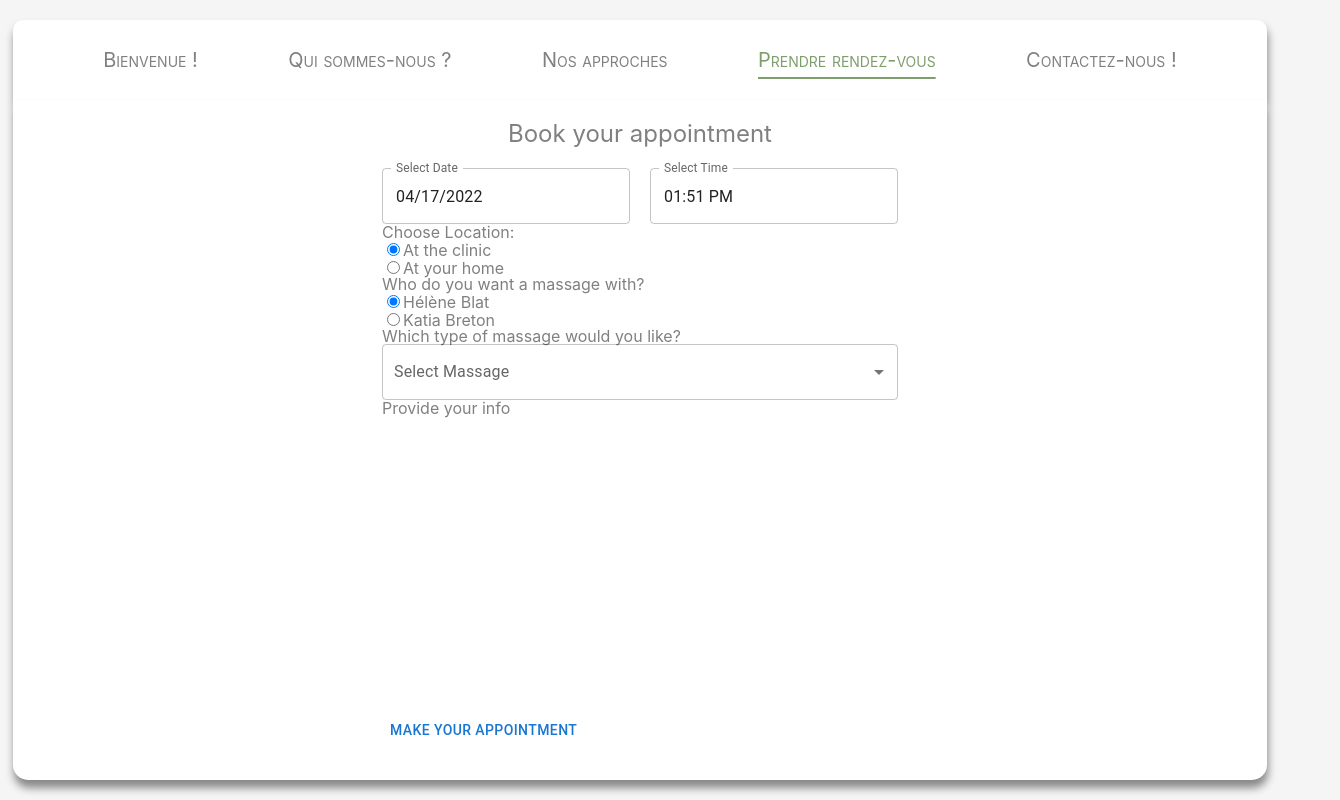
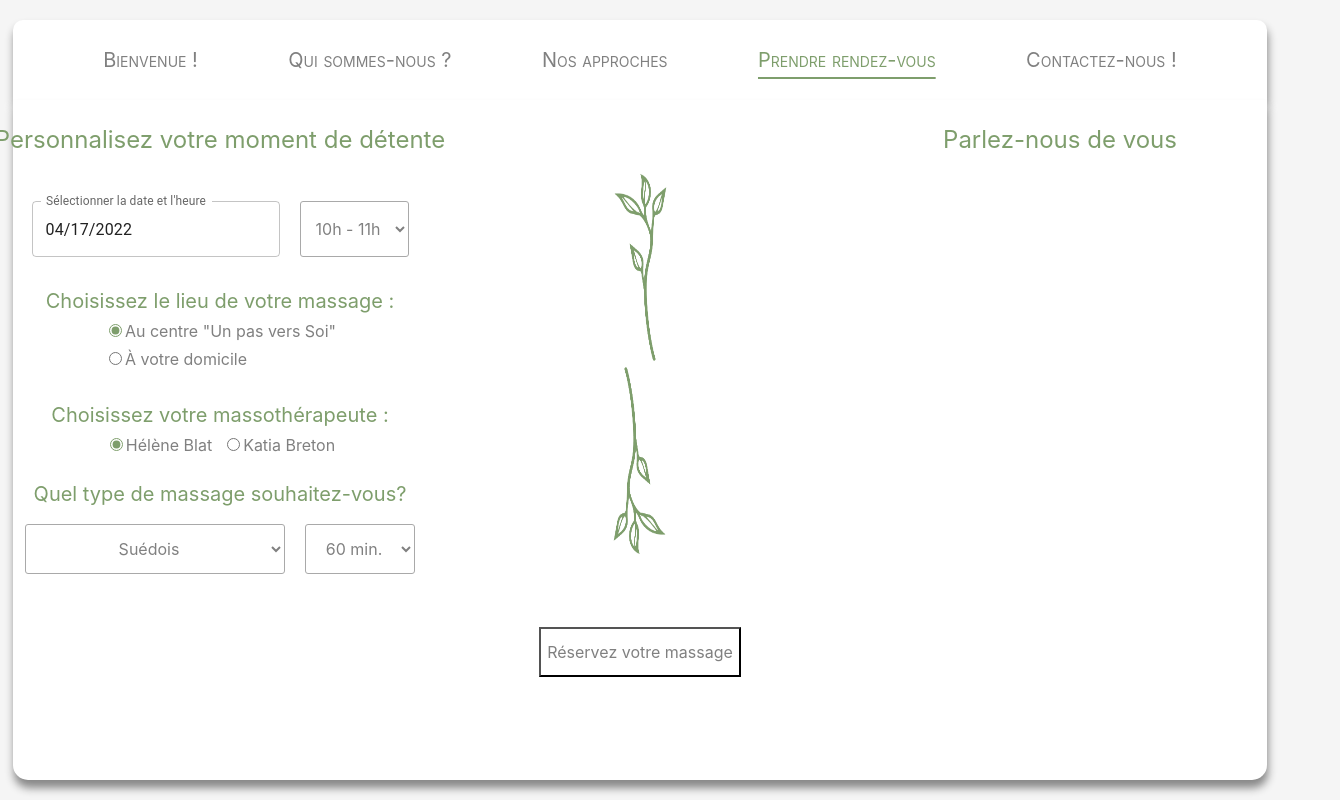
Before and after one commit to onimal/concordia-final-project-HBMT, a React (Create React App) app in the folder frontend/: page /appointment in a window 1280 px wide. Shown: the whole page, 1340 px wide, since content can reach past the window. Built offline with nearby package versions, Linux system fonts and the light colour scheme.

Commit message:
BookingSystem-03

```diff
--- a/frontend/src/Bio.js
+++ b/frontend/src/Bio.js
@@ -13,6 +13,8 @@ const Bio = () => {
 
 const Wrapper = styled.div`
 
+    width: 100vw;
+    min-width: 640px;
     display: flex;
     justify-content: center;
 `
--- a/frontend/src/BookingSystem/Appointment.js
+++ b/frontend/src/BookingSystem/Appointment.js
@@ -3,14 +3,16 @@ import { useEffect, useState } from "react";
 import styled from "styled-components";
 import moment from "moment";
 
+import plante from "../assets/plante.png"
+import plante2 from "../assets/plante2.png"
+
 
 import {AdapterMoment} from "@mui/x-date-pickers/AdapterMoment";
 import {LocalizationProvider} from "@mui/x-date-pickers/LocalizationProvider";
 import {DatePicker} from "@mui/x-date-pickers/DatePicker";
-import {TimePicker} from "@mui/x-date-pickers/TimePicker";
 import TextField from "@mui/material/TextField";
-import Button from "@mui/material/Button"
-import { FormControl, InputLabel, MenuItem, Select } from "@mui/material";
+
+
 
 
 
@@ -19,15 +21,23 @@ const Appointment = () => {
     const [status, setStatus] = useState("loading");
 
     const [selectedDate, setSelectedDate] = useState(new Date());
+    const [selectedSlot, setSelectedSlot] = useState("100");
     const [selectedLocation, setSelectedLocation] = useState("Clinic");
     const [selectedTherapist, setSelectedTherapist] = useState("Hélène Blat");
     const [selectedMassageType, setSelectedMassageType] = useState("");
+    const [selectedDuration, setSelectedDuration] = useState("");
 
     const appointmentDate = moment(selectedDate).format('MMMM Do YYYY, h:mm a')
 
+    //console.log(selectedSlot)
 
     const handleDateChange = (date) => {
         setSelectedDate(date._d);
+    }
+
+    const handleSlotChange = (event) => {
+        setSelectedSlot(event.target.value);
+
     }
 
     const handleLocationChange = (event) => {
@@ -42,7 +52,9 @@ const Appointment = () => {
         setSelectedMassageType(event.target.value);
     }
 
-
+    const handleDurationChange = (event) => {
+        setSelectedDuration(event.target.value);
+    }
 
 
     const submitNewAppointment = () => {
@@ -71,9 +83,11 @@ const Appointment = () => {
             body: JSON.stringify({
 
                 date: appointmentDate,
+                slot: selectedSlot,
                 location: selectedLocation,
                 therapist: selectedTherapist,
                 massagetype: selectedMassageType,
+                duration: selectedDuration
             })
 
         })
@@ -88,55 +102,65 @@ const Appointment = () => {
 
     return (
         <Wrapper>
-            <CardWrapper>
-                <TitleArea>
-                <Title>Book your appointment</Title>
-                </TitleArea>
+            <MainArea>
+            <AppointmentArea>
+                <AppointmentWrapper>
+                    <AppointmentTitleArea>
+                        <AppointmentTitle>Personnalisez votre moment de détente</AppointmentTitle>
+                    </AppointmentTitleArea>
                     <SelectionArea>
                         <DateTimeArea>
                             <LocalizationProvider dateAdapter={AdapterMoment}>
                                 <DatePicker
-                                label="Select Date"
+                                    label="Sélectionner la date et l'heure"
                                     value={selectedDate}
                                     onChange={handleDateChange}
                                     minDate={moment()}
                                     showTodayButton={true}
                                     renderInput={(props) => <TextField {...props} />}
                                 />
-                            <TimePicker
-                                label="Select Time"
-                                value={selectedDate}
-                                onChange={handleDateChange}
-                                renderInput={(props) => <TextField {...props} />}
-                            />
+                                <TimePickerSelect onChange={handleSlotChange}>
+                                    <TimePickerOptGroup >
+                                        <TimePickerSlot01 value="100">10h - 11h</TimePickerSlot01>
+                                        <TimePickerSlot02 value="200">11h - 12h</TimePickerSlot02>
+                                        <TimePickerSlot03 value="300">12h - 13h</TimePickerSlot03>
+                                        <TimePickerSlot04 value="400">13h - 14h</TimePickerSlot04>
+                                        <TimePickerSlot05 value="500">14h - 15h</TimePickerSlot05>
+                                        <TimePickerSlot06 value="600">15h - 16h</TimePickerSlot06>
+                                        <TimePickerSlot07 value="700">16h - 17h</TimePickerSlot07>
+                                        <TimePickerSlot08 value="800">17h - 18h</TimePickerSlot08>
+                                        <TimePickerSlot09 value="900">18h - 19h</TimePickerSlot09>
+                                    </TimePickerOptGroup>
+                                </TimePickerSelect>
+
                             </LocalizationProvider>
                         </DateTimeArea>
                         <LocationArea onChange={handleLocationChange}>
-                        <p>Choose Location:</p>
+                            <p style={{fontSize:20,color:"#7e9e6c"}}>Choisissez le lieu de votre massage :</p>
                                 <LocationWrapper>
-                                <label>
+                                    <label style={{fontSize:16}}>
                                     <Clinic
                                         type="radio"
                                         name="Location"
                                         value="Clinic"
                                         defaultChecked
                                     />
-                                At the clinic
+                                    Au centre "Un pas vers Soi"
                                     </label>
-                                <label>
+                                    <label style={{fontSize:16}}>
                                     <Home
                                         type="radio"
                                         name="Location"
                                         value="Home"
                                     />
-                                At your home
+                                    À votre domicile
                                     </label>
                                 </LocationWrapper>
                         </LocationArea>
                         <TherapistArea onChange={handleTherapistChange}>
-                    <p>Who do you want a massage with?</p>
+                        <p style={{fontSize:20,color:"#7e9e6c"}}>Choisissez votre massothérapeute :</p>
                                 <TherapistWrapper>
-                                <label>
+                                    <label style={{fontSize:16}}>
                                     <FirstTherapist
                                         type="radio"
                                         name="Therapist"
@@ -145,7 +169,7 @@ const Appointment = () => {
                                     />
                                     Hélène Blat
                                     </label>
-                                <label>
+                                    <label style={{fontSize:16}}>
                                     <SecondTherapist
                                         type="radio"
                                         name="Therapist"
@@ -155,110 +179,269 @@ const Appointment = () => {
                                     </label>
                                 </TherapistWrapper>
                         </TherapistArea>
-                    <MassageTypeArea onChange={handleMassageTypeChange}>
-                    <p>Which type of massage would you like?</p>
-                        <FormControl fullWidth>
-                            <InputLabel variant="filled">Select Massage</InputLabel>
-                            <Select
-                                value={selectedMassageType}
-                                onChange={handleMassageTypeChange}
-                            >
-                                <MenuItem value={"Swedish"}>Swedish</MenuItem>
-                                <MenuItem value={"Californian"}>Californian</MenuItem>
-                                <MenuItem value={"Lomi-Lomi"}>Lomi-Lomi</MenuItem>
-
-                            </Select>
-                        </FormControl>
+                        <MassageTypeArea>
+                        <p style={{fontSize:20,color:"#7e9e6c"}}>Quel type de massage souhaitez-vous?</p>
+                                <MassageTypeWrapper>
+                                    <MassageTypeSelect>
+                                        <MassageTypeOptGroup onChange={handleMassageTypeChange}>
+                                            <Swedish value="swedish">Suédois</Swedish>
+                                            <Californian value="californian">Californien</Californian>
+                                            <LomiLomi value="lomi-lomi">Lomi-Lomi</LomiLomi>
+                                            <Drainage value="drainage">Drainage Lymphatique</Drainage>
+                                        </MassageTypeOptGroup>
+                                    </MassageTypeSelect>
+                                    <MassageDurationSelect>
+                                        <MassageDurationOptGroup onChange={handleDurationChange}>
+                                            <Sixty value="60">60 min.</Sixty>
+                                            <SeventyFive value="75">75 min.</SeventyFive>
+                                            <Ninety value="90">90 min.</Ninety>
+                                        </MassageDurationOptGroup>
+                                    </MassageDurationSelect>
+                                </MassageTypeWrapper>
                         </MassageTypeArea>
+                    </SelectionArea>
+                </AppointmentWrapper>
+                <SeparatorArea>
+                    <PlantImage src={plante} />
+                    <PlantImage2 src={plante2} />
+                </SeparatorArea>
                 <CustomerInfoArea>
-                    <p>Provide your info</p>
+                    <CustomerInfoWrapper>
+                        <CustomerTitleArea>
+                            <CustomerTitle>Parlez-nous de vous</CustomerTitle>
+                        </CustomerTitleArea>
+                    </CustomerInfoWrapper>
                 </CustomerInfoArea>
-                </SelectionArea>
+            </AppointmentArea>
             <ButtonsArea>
                 <BookButton
                     onClick={submitNewAppointment}
-                    >Make your appointment</BookButton>
+                >Réservez votre massage</BookButton>
             </ButtonsArea>
-            </CardWrapper>
+            </MainArea>
         </Wrapper>
     )
 
 };
 
+
+
 const Wrapper = styled.div`
-
+    width: 100vw;
+    min-width: 640px;
     display: flex;
     justify-content: center;
 `
-
-const CardWrapper = styled.div`
-
+const MainArea = styled.div`
     height: 85vh;
-    width: 98vw;
+    width: 98%;
     margin-top: 0px;
     border-radius: 0px 0px 15px 15px;
     background-color: white;
     box-shadow: 1px 8px 8px #888888;
     display: grid;
-    grid-template-rows: 10% 80% 10%;
+    justify-content: center;
+`
+
+const AppointmentArea = styled.div`
+
+    width: 1400px;
+    display: grid;
+    grid-template-columns: 40% 20% 40%;
+    justify-content: center;
+`
+
+const AppointmentWrapper = styled.div`
+    display: grid;
+    grid-template-rows: 15% 85%;
     justify-content: center;
 
 `
-const TitleArea = styled.div`
+const AppointmentTitleArea = styled.div`
     justify-self: center;
     align-self: center;
 `
-const Title = styled.p`
+const AppointmentTitle = styled.p`
     font-size: 24px;
-
+    color: #7e9e6c;
 `
 const SelectionArea = styled.div`
-
+    display: grid;
+    grid-template-rows: 100px 100px 100px 100px;
+    align-items: center;
 `
 const DateTimeArea = styled.div`
     display: flex;
+    justify-content: center;
     gap:20px;
 `
+const TimePickerOptGroup = styled.optgroup`
+    height: 100%;
+    font-size: 16px;
+
+`
+
+const TimePickerSelect = styled.select`
+    border-radius: 3px;
+    background: transparent;
+    border: solid 1px darkgray;
+    text-align-last: center;
+    :hover{
+        border-color: black;
+    }
+    :focus{
+        border-color: black;
+    }
+`
+const TimePickerSlot01 = styled.option``
+const TimePickerSlot02 = styled.option``
+const TimePickerSlot03 = styled.option``
+const TimePickerSlot04 = styled.option``
+const TimePickerSlot05 = styled.option``
+const TimePickerSlot06 = styled.option``
+const TimePickerSlot07 = styled.option``
+const TimePickerSlot08 = styled.option``
+const TimePickerSlot09 = styled.option``
+
 const LocationArea = styled.div`
-
+    display: flex;
+    flex-direction: column;
+    align-items: center;
+    gap: 10px;
 `
 const LocationWrapper = styled.div`
     display: flex;
     flex-direction: column;
+    gap: 10px;
+`
+
+const Clinic = styled.input`
+    accent-color: #7e9e6c;
+`
+const Home = styled.input`
+    accent-color: #7e9e6c;
+
+`
+const TherapistArea = styled.div`
+    display: flex;
+    flex-direction: column;
+    align-items: center;
+    gap: 10px;
+`
+const TherapistWrapper = styled.div`
+    display: flex;
+    flex-direction: row;
+    gap: 10px;
+`
+const FirstTherapist = styled.input`
+    accent-color: #7e9e6c;
+`
+const SecondTherapist = styled.input`
+    accent-color: #7e9e6c;
+`
+const MassageTypeArea = styled.div`
+
+    display: flex;
+    flex-direction: column;
+    align-items: center;
+    gap: 20px;
+`
+const MassageTypeWrapper = styled.div`
+    display: flex;
+    flex-direction: row;
+    gap: 20px;
+`
+const MassageTypeSelect = styled.select`
+
+    height: 50px;
+    width: 260px;
+    font-size: 16px;
+    border-radius: 3px;
+    background: transparent;
+    border: solid 1px darkgray;
+    text-align-last: center;
+    :hover{
+        border-color: black;
+    }
+    :focus{
+        border-color: black;
+    }
+`
+const MassageTypeOptGroup = styled.optgroup`
+`
+const Swedish = styled.option``
+const Californian = styled.option``
+const LomiLomi = styled.option``
+const Drainage = styled.option``
+
+const MassageDurationSelect = styled.select`
+
+    height: 50px;
+    width: 110px;
+    font-size: 16px;
+    border-radius: 3px;
+    background: transparent;
+    border: solid 1px darkgray;
+    text-align-last: center;
+    :hover{
+        border-color: black;
+    }
+    :focus{
+        border-color: black;
+    }
+`
+const MassageDurationOptGroup = styled.optgroup`
+`
+const Sixty = styled.option``
+const SeventyFive = styled.option``
+const Ninety = styled.option``
+
+
+const SeparatorArea = styled.div`
+    display: flex;
+    flex-direction: column;
+    justify-content: center;
+    align-items: center;
+    //gap: 50px;
+`
+const PlantImage = styled.img`
+    width: 90px;
+    height: 200px;
+
+`
+const PlantImage2 = styled.img`
+    width: 90px;
+    height: 200px;
+
+`
+const CustomerInfoArea = styled.div`
+
+    display: grid;
+    grid-template-rows: 15% 85%;
+    justify-content: center;
+    align-items: center;
+`
+const CustomerTitleArea = styled.div`
+
+`
+const CustomerTitle = styled.p`
+    font-size: 24px;
+    color: #7e9e6c;
+`
+const CustomerInfoWrapper = styled.div`
 
 `
 
-const Clinic = styled.input`
+const ButtonsArea = styled.div`
+
+    display: flex;
+    justify-content: center;
 
 `
-const Home = styled.input`
+const BookButton = styled.button`
 
-`
-const TherapistArea = styled.div`
-`
-const TherapistWrapper = styled.div`
-    display: flex;
-    flex-direction: column;
-`
-const FirstTherapist = styled.input`
-
-`
-const SecondTherapist = styled.input`
-
-`
-const MassageTypeArea = styled.div`
-`
-const MassageTypeWrapper = styled.div`
-    display: flex;
-    flex-direction: column;
-`
-
-const CustomerInfoArea = styled.div`
-`
-
-const ButtonsArea = styled.div`
-`
-const BookButton = styled(Button)`
+    height: 50px;
+    background-color: transparent;
 `
 
 export default Appointment;
--- a/frontend/src/Contact.js
+++ b/frontend/src/Contact.js
@@ -13,6 +13,8 @@ const Contact = () => {
 
 const Wrapper = styled.div`
 
+    width: 100vw;
+    min-width: 640px;
     display: flex;
     justify-content: center;
 `
--- a/frontend/src/GlobalStyles.js
+++ b/frontend/src/GlobalStyles.js
@@ -21,6 +21,7 @@ const GlobalStyles = createGlobalStyle`
 
         font-family: -apple-system, BlinkMacSystemFont, 'Segoe UI', Roboto, Oxygen, Ubuntu, Cantarell, 'Open Sans', 'Helvetica Neue', sans-serif;
         color: gray;
+        font-size: 16px;
     }
 
     html, body {
--- a/frontend/src/Header.js
+++ b/frontend/src/Header.js
@@ -17,6 +17,8 @@ const Header = () => {
 };
 
 const Wrapper = styled.div`
+    width: 100vw;
+    min-width: 640px;
     display: flex;
     justify-content: center;
 `
--- a/frontend/src/Homepage.js
+++ b/frontend/src/Homepage.js
@@ -29,6 +29,8 @@ const Homepage = () => {
 };
 
 const Wrapper = styled.div`
+    width: 100vw;
+    min-width: 640px;
     display: flex;
     justify-content: center;
 `
--- a/frontend/src/Services.js
+++ b/frontend/src/Services.js
@@ -12,7 +12,8 @@ const Services = () => {
 };
 
 const Wrapper = styled.div`
-
+    width: 100vw;
+    min-width: 640px;
     display: flex;
     justify-content: center;
 `
```
Also changed, not shown: frontend/src/assets/plante.png (added), frontend/src/assets/plante2.png (added). Lines whose indentation alone changed are shown as unchanged.
